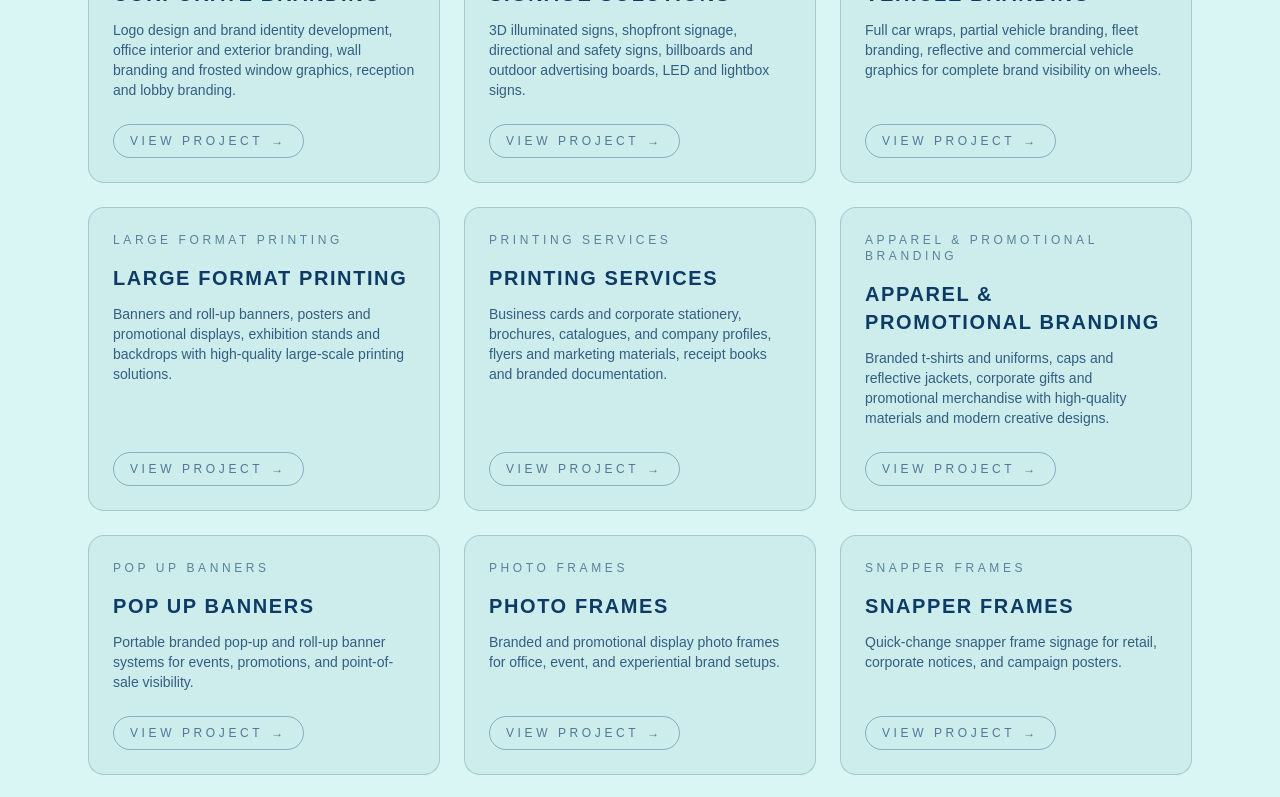
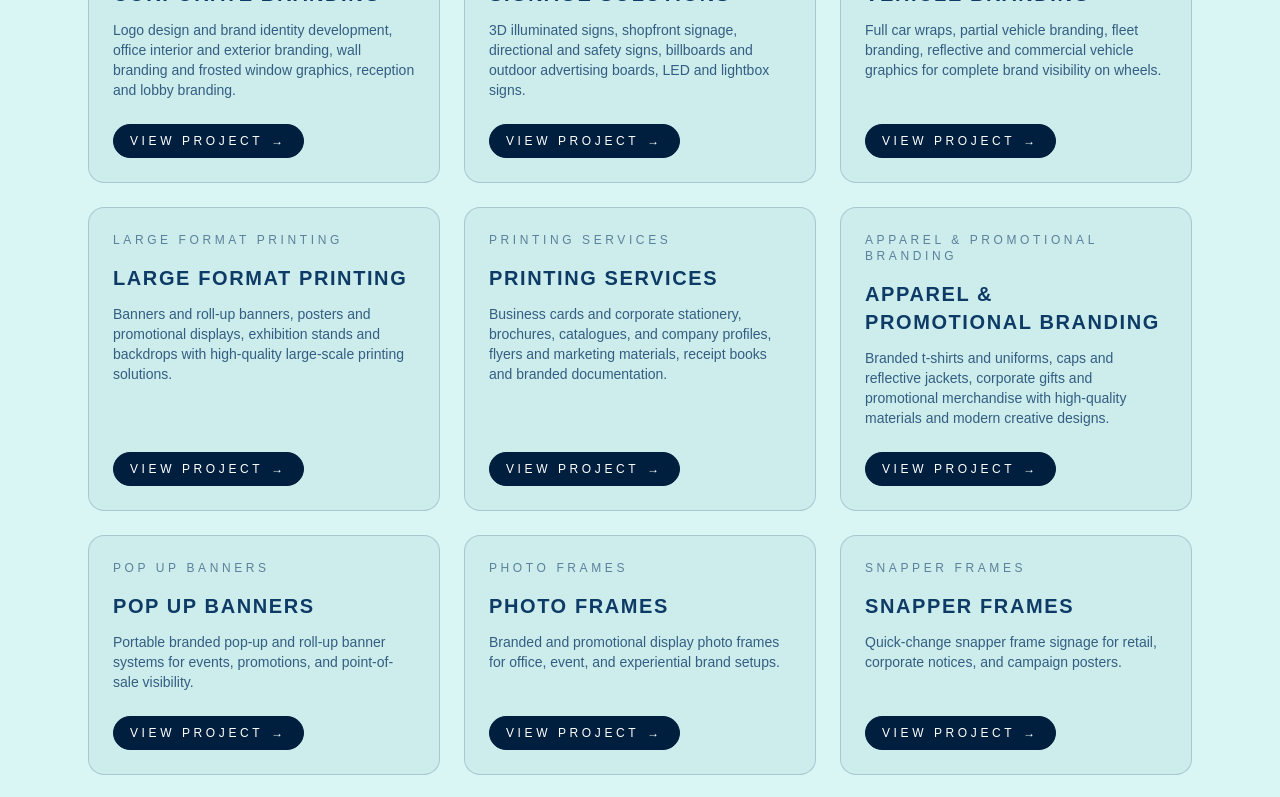
Before and after one commit to kilionrotich/Avabrands-Ltd, a React (Vite) app in the folder frontend/: page / in a window 1280 px wide. Shown: the part 2280-3077 px from the top of the page. Built offline with nearby package versions, Linux system fonts and the light colour scheme.

Commit message:
feat: update button styling in portfolio component for improved visibility and aesthetics

```diff
--- a/frontend/src/components/Portfolio.jsx
+++ b/frontend/src/components/Portfolio.jsx
@@ -75,7 +75,7 @@ function Portfolio({ items, bgImage }) {
               <button
                 type="button"
                 onClick={() => setActiveItem(item)}
-                className="portfolio-view-button mt-6 inline-flex w-fit items-center gap-2 rounded-full border border-teal-primary/35 px-4 py-2 text-xs uppercase tracking-[0.3em] text-teal-primary/65 transition-all duration-200 hover:border-teal-primary hover:bg-teal-primary/10 hover:text-teal-secondary focus-visible:outline-none focus-visible:ring-2 focus-visible:ring-teal-primary/60 active:scale-[0.97] active:bg-teal-primary/15 motion-reduce:transition-none motion-reduce:active:scale-100"
+                className="portfolio-view-button mt-6 inline-flex w-fit items-center gap-2 rounded-full border border-[#001f3f] bg-[#001f3f] px-4 py-2 text-xs uppercase tracking-[0.3em] text-white transition-all duration-200 hover:border-[#003366] hover:bg-[#003366] hover:text-white focus-visible:outline-none focus-visible:ring-2 focus-visible:ring-[#001f3f]/60 active:scale-[0.97] active:bg-[#003366] motion-reduce:transition-none motion-reduce:active:scale-100"
                 aria-label={`View project ${item.title}`}
               >
                 <span>
```
